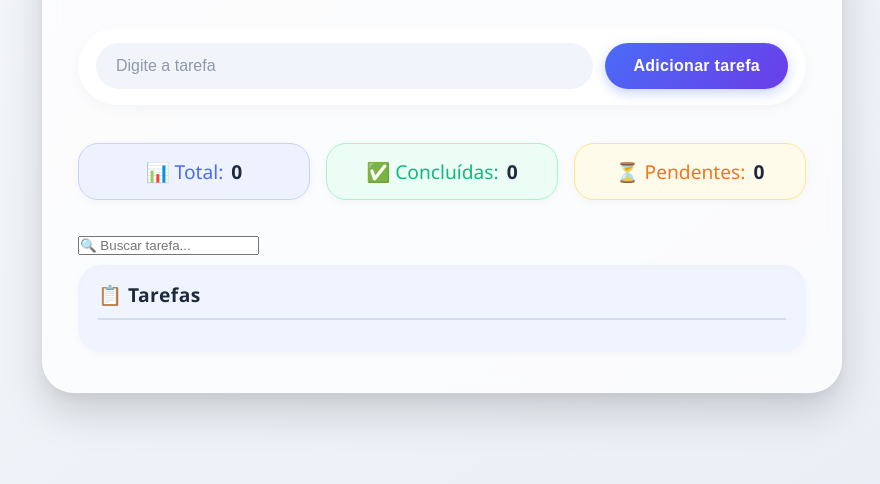
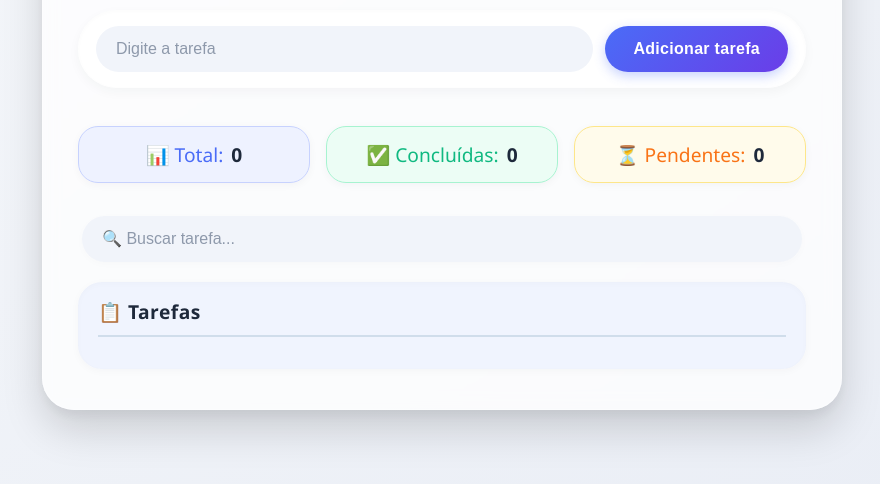
Before and after one commit to kirafoxing/devTasks, a plain HTML site: page index.html in a window 1280 px wide. Shown: the part 268-752 px from the top of the page, without its empty margins (198-1078 px from the left). Drawn offline with Linux system fonts and the light colour scheme.

Commit message:
style: search input style

```diff
--- a/style.css
+++ b/style.css
@@ -435,3 +435,46 @@ body {
         font-size: 0.95rem;
     }
 }
+
+/* ------------------------------
+   Barra de busca
+------------------------------- */
+.busca {
+    margin: 15px 0 20px;
+    padding: 0 4px;
+}
+
+.input_busca {
+    width: 100%;
+    padding: 14px 20px;
+    border: none;
+    border-radius: 40px;
+    font-size: 1rem;
+    background: #f1f4fa;
+    outline: 2px solid transparent;
+    transition: all 0.25s ease;
+    color: #1e293b;
+    box-shadow: 0 2px 8px rgba(0, 0, 0, 0.02);
+}
+
+.input_busca::placeholder {
+    color: #8e99ab;
+    font-weight: 300;
+}
+
+.input_busca:focus {
+    outline: 2px solid #4a6cf7;
+    background: #ffffff;
+    box-shadow: 0 0 0 4px rgba(74, 108, 247, 0.15);
+}
+
+/* Responsivo */
+@media (max-width: 600px) {
+    .busca {
+        margin: 10px 0 15px;
+    }
+    .input_busca {
+        padding: 12px 16px;
+        font-size: 0.95rem;
+    }
+}
```
